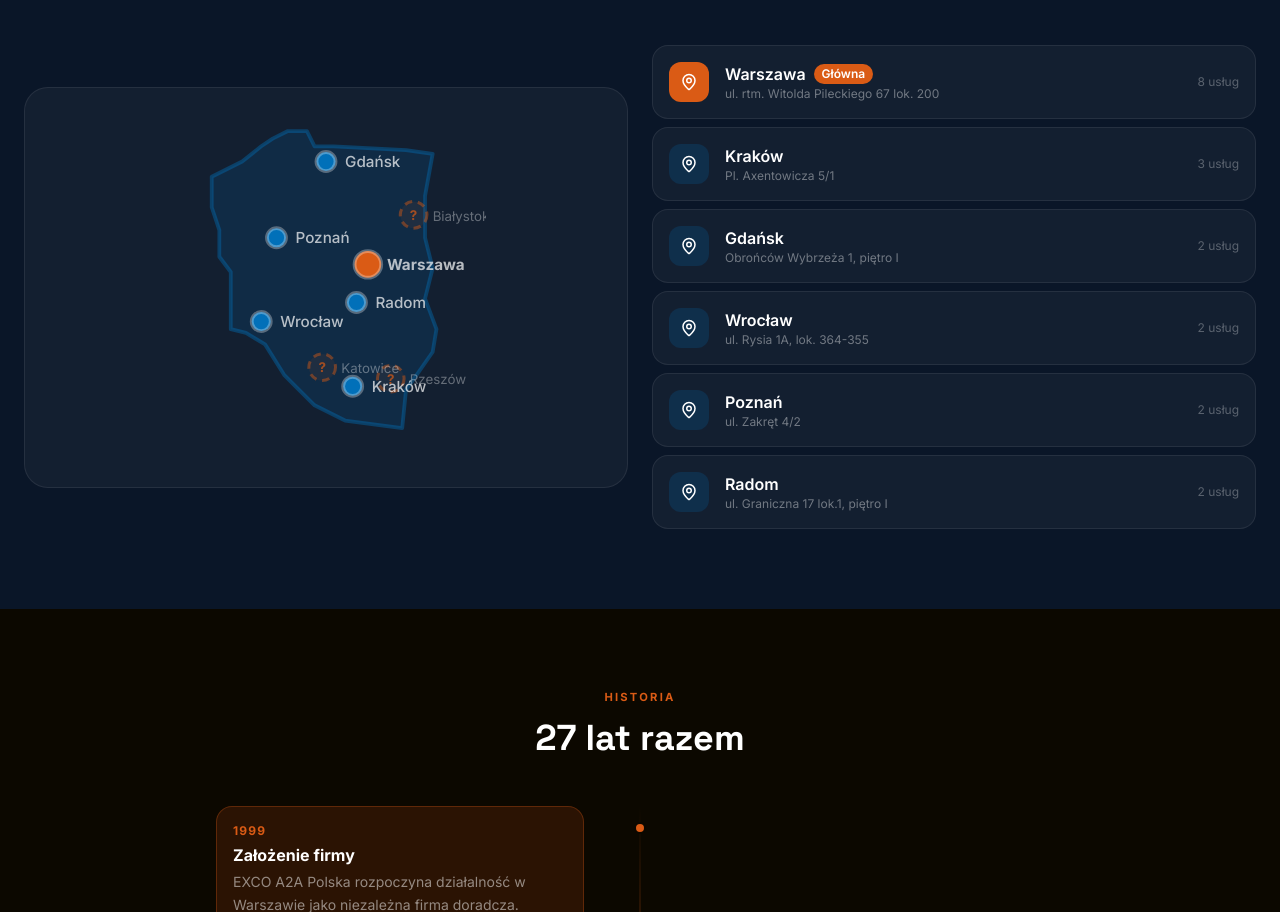
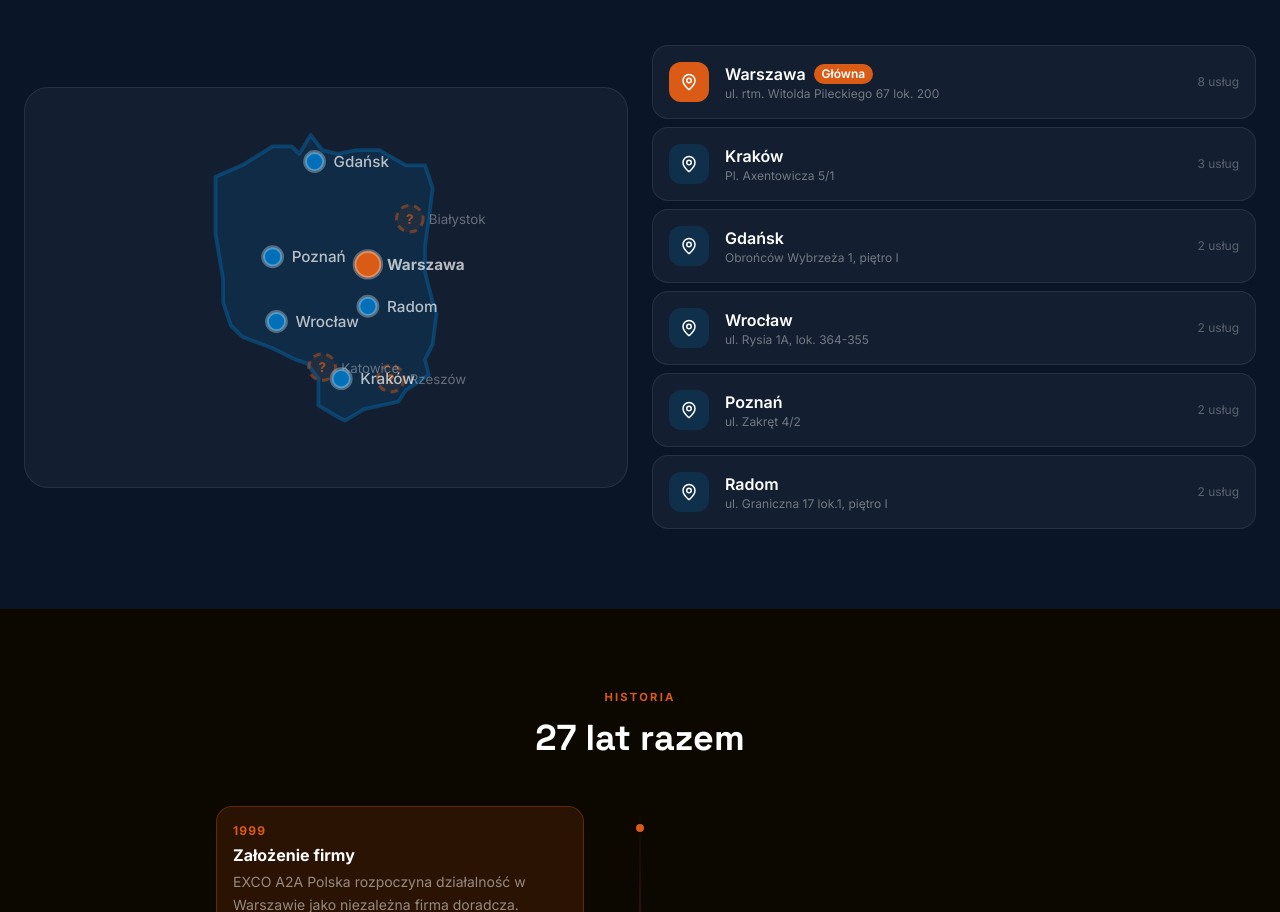
Before and after one commit to TvF80/exco, a React (Vite) app: page / in a window 1280 px wide. Shown: the part 3275-4187 px from the top of the page. Built offline with nearby package versions, Linux system fonts and the light colour scheme.

Commit message:
fix: poprawiony kontur Polski i pozycje miast na mapie (wspolrzedne geograficzne)

```diff
--- a/src/components/sections/OfficeMapNew.jsx
+++ b/src/components/sections/OfficeMapNew.jsx
@@ -5,7 +5,7 @@ import { offices } from '../../data/offices'
 import { services } from '../../data/services'
 
 const FUTURE_OFFICES = [
-  { id: 'bialystok', city: 'Białystok', x: 73, y: 27 },
+  { id: 'bialystok', city: 'Białystok', x: 72, y: 28 },
   { id: 'rzeszow',   city: 'Rzeszów',   x: 67, y: 70 },
   { id: 'katowice',  city: 'Katowice',  x: 49, y: 67 },
 ]
@@ -40,20 +40,19 @@ export default function OfficeMapNew({ onServiceClick }) {
             style={{ background: 'rgba(255,255,255,0.04)', border: '1px solid rgba(255,255,255,0.08)', minHeight: 360 }}
           >
             <svg viewBox="8 0 84 92" className="w-full max-w-xs">
-              {/* Poland outline */}
-              {/* Poland outline — formula: x=5.93*lon-64, y=-13.67*lat+753.6
-                  Verified against: Warszawa(61,40), Kraków(57,72), Gdańsk(50,13),
-                  Wrocław(33,55), Poznań(37,33), Radom(58,50) */}
+              {/* Poland outline — x=5.93*lon-64, y=-13.67*lat+753.6 */}
               <path
-                d="M20,17 L28,13 L33,9 L36,7 L40,5 L45,5
-                   L47,9 L52,9
-                   L71,10 L78,11
-                   L76,22 L76,33 L78,41 L76,49 L79,57 L78,63
-                   L71,73
-                   L70,83
-                   L55,81
-                   L47,77 L42,72 L39,69 L34,61 L29,58 L25,57
-                   L25,42 L22,38 L22,31 L20,25
+                d="M21,17 L28,14 L36,9 L41,9
+                   L43,11 L46,6 L49,10
+                   L53,11 L58,10 L64,10
+                   L71,14 L76,14
+                   L78,20 L77,28 L76,35 L76,42
+                   L78,50 L79,53
+                   L78,61 L76,65 L77,69 L71,73
+                   L69,76 L60,78 L55,81
+                   L53,80 L48,77
+                   L48,70 L45,66 L42,65 L36,62 L28,59 L25,56
+                   L23,50 L23,44 L22,38 L21,32 L21,27 L21,22
                    Z"
                 fill="rgba(1,112,185,0.15)"
                 stroke="rgba(1,112,185,0.4)"
--- a/src/data/offices.js
+++ b/src/data/offices.js
@@ -21,8 +21,8 @@ export const offices = [
     postal: '30-034',
     phone: '+48 12 356 24 02',
     email: 'kra@exco.pl',
-    x: 57,
-    y: 72,
+    x: 54,
+    y: 70,
     serviceIds: ['outsourcing-ksiegowosci', 'outsourcing-kadr-i-plac', 'konsulting'],
     teamMemberIds: [5],
   },
@@ -34,7 +34,7 @@ export const offices = [
     postal: '80-398',
     phone: '+48 58 355 81 51',
     email: 'gda@exco.pl',
-    x: 50,
+    x: 47,
     y: 13,
     serviceIds: ['outsourcing-ksiegowosci', 'outsourcing-kadr-i-plac'],
     teamMemberIds: [],
@@ -47,7 +47,7 @@ export const offices = [
     postal: '53-656',
     phone: '+48 71 735 10 97',
     email: 'wro@exco.pl',
-    x: 33,
+    x: 37,
     y: 55,
     serviceIds: ['outsourcing-ksiegowosci', 'outsourcing-kadr-i-plac'],
     teamMemberIds: [8],
@@ -60,8 +60,8 @@ export const offices = [
     postal: '60-351',
     phone: '+48 61 250 33 00',
     email: 'poz@exco.pl',
-    x: 37,
-    y: 33,
+    x: 36,
+    y: 38,
     serviceIds: ['outsourcing-ksiegowosci', 'outsourcing-kadr-i-plac'],
     teamMemberIds: [],
   },
@@ -73,8 +73,8 @@ export const offices = [
     postal: '26-604',
     phone: '+48 48 386 90 23',
     email: 'rad@exco.pl',
-    x: 58,
-    y: 50,
+    x: 61,
+    y: 51,
     serviceIds: ['outsourcing-ksiegowosci', 'outsourcing-kadr-i-plac'],
     teamMemberIds: [],
   },
```
